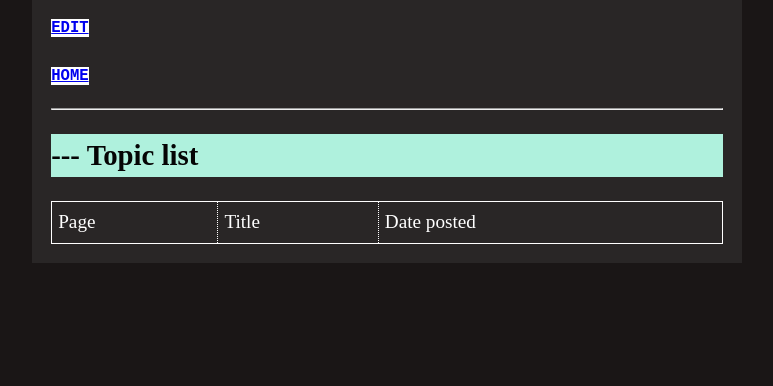
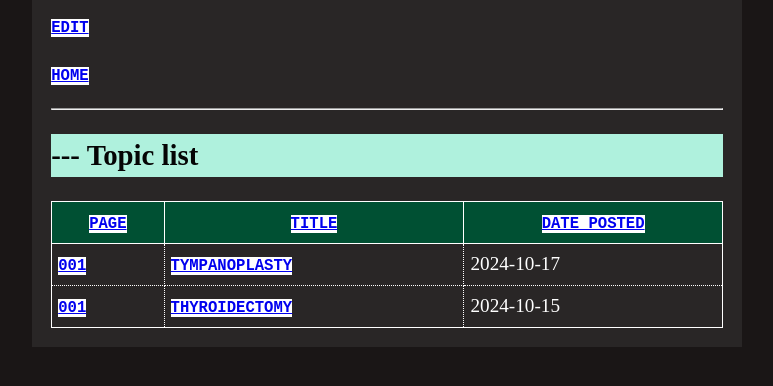
Before and after one commit to alazzza/alazzza.github.io, a plain HTML site: page ent/index.html in a window 1280 px wide. Shown: the part 140-526 px from the top of the page, without its empty margins (136-909 px from the left). Drawn offline with Linux system fonts and the light colour scheme.

Commit message:
New update d613a3e7494014186dbe89ea1c3b9b6bcc973fbb

```diff
--- a/ent/index.html
+++ b/ent/index.html
@@ -22,7 +22,7 @@
 
 <hr />
 
-<div id="outline-container-orgb352fcc" class="outline-2">
+<div id="outline-container-org09b729b" class="outline-2">
 <h2 id="enttopics">Topic list</h2>
 <div class="outline-text-2" id="text-enttopics">
 <table border="2" cellspacing="0" cellpadding="6" rules="groups" frame="hsides" class="sortable">
@@ -33,13 +33,26 @@
 
 <col  class="org-left" />
 
-<col  class="org-left" />
+<col  class="org-right" />
 </colgroup>
+<thead>
+<tr>
+<th scope="col" class="org-left">Page</th>
+<th scope="col" class="org-left">Title</th>
+<th scope="col" class="org-right">Date posted</th>
+</tr>
+</thead>
 <tbody>
 <tr>
-<td class="org-left">Page</td>
-<td class="org-left">Title</td>
-<td class="org-left">Date posted</td>
+<td class="org-left"><a href="./001.html">001</a></td>
+<td class="org-left"><a href="./001.html#org17a46a1">Tympanoplasty</a></td>
+<td class="org-right">2024-10-17</td>
+</tr>
+
+<tr>
+<td class="org-left"><a href="./001.html">001</a></td>
+<td class="org-left"><a href="./001.html#org0843f87">Thyroidectomy</a></td>
+<td class="org-right">2024-10-15</td>
 </tr>
 </tbody>
 </table>
```
